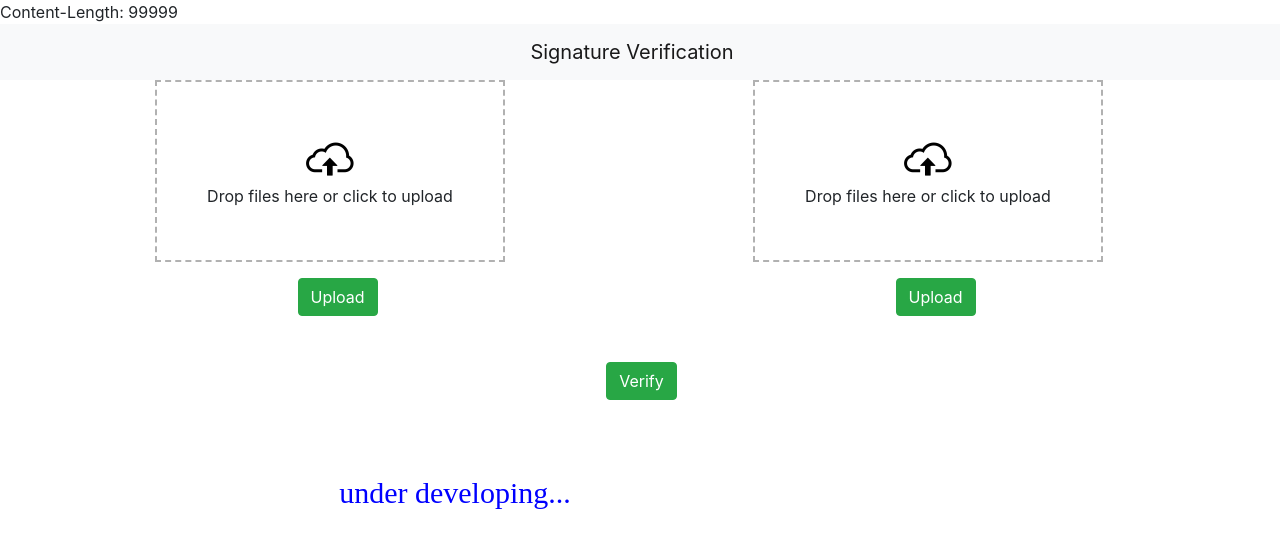
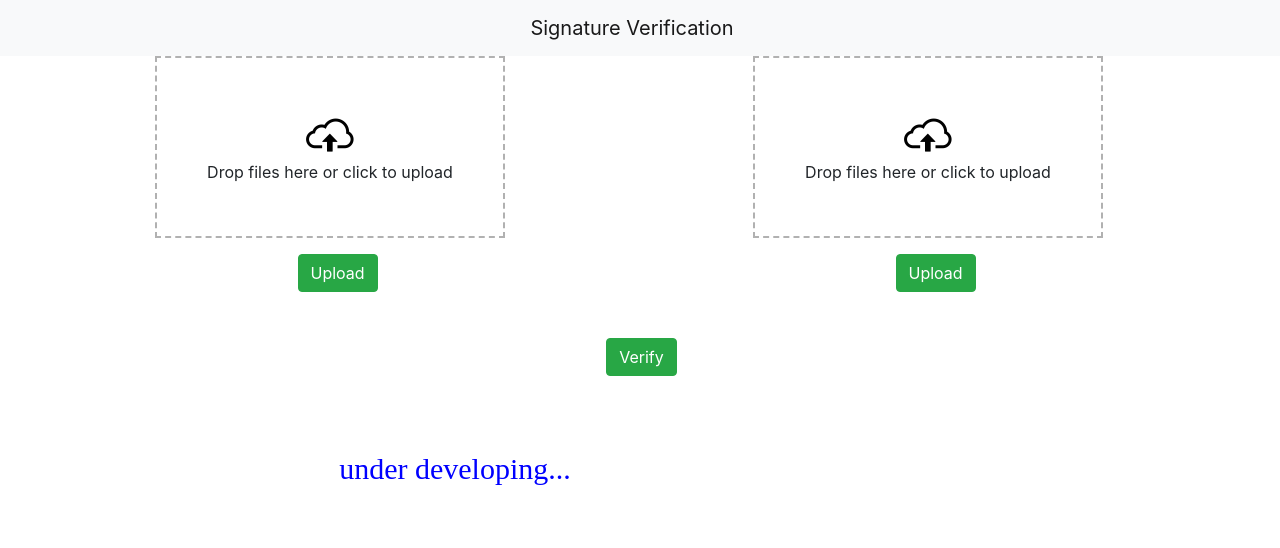
Before and after one commit to nileshchilka1/Signature-Verification-using-Siamese-Network, a Flask app: page / in a window 1280 px wide. Shown: the top 548 px of the page. Run offline with Flask 2, Linux system fonts and the light colour scheme; some libraries are stand-ins or nearby versions.

Commit message:
Update app.html

```diff
--- a/templates/app.html
+++ b/templates/app.html
@@ -1,5 +1,4 @@
 <!DOCTYPE html>
-Content-Length: 99999
 <html lang="en">
 
 <head>
```
